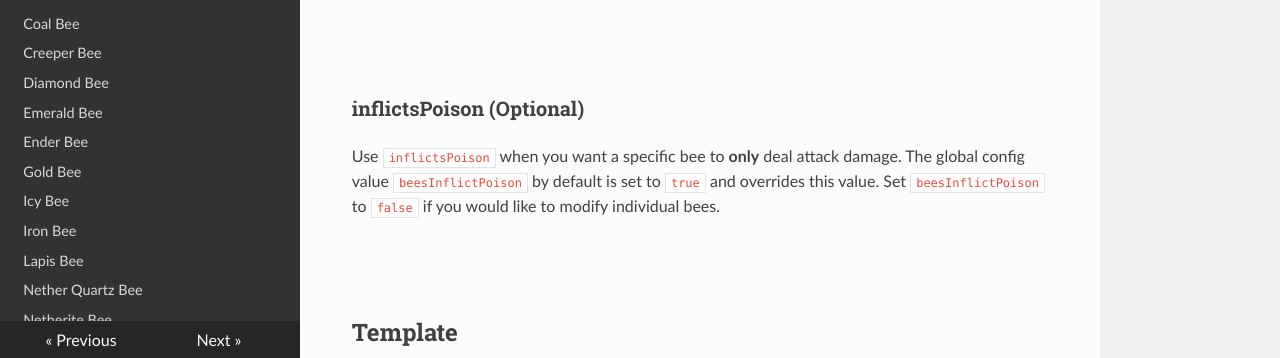
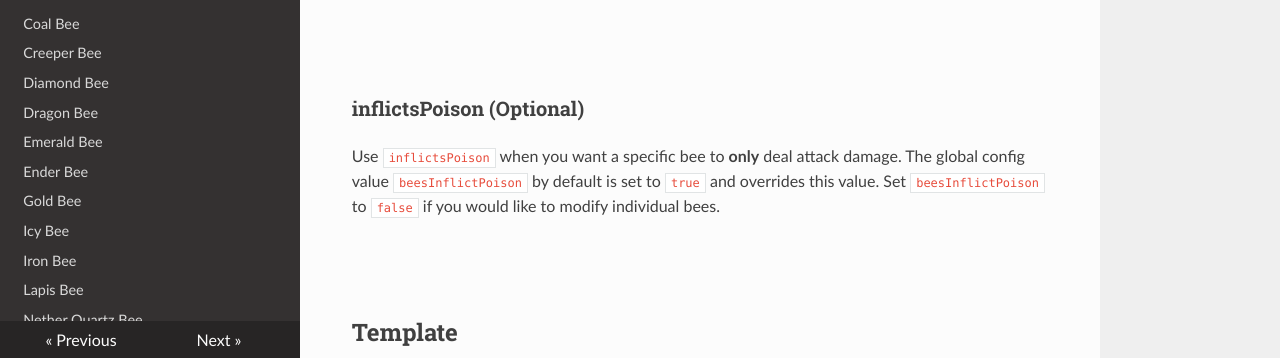
Before and after one commit to Team-Resourceful/ResourcefulBeesDocs, an MkDocs documentation site: the page built from docs/bee_data/combat_data.md, in a window 1280 px wide and 900 px high, scrolled down 386 px. Shown: the part 539-897 px from the top of the window. Built offline with MkDocs 1.6.1, drawn with Linux system fonts in a browser that asks for light colours; nearby versions of some CDN libraries; part of the change alters nothing that is shown.

Commit message:
added dragon to yml

```diff
--- a/mkdocs.yml
+++ b/mkdocs.yml
@@ -26,6 +26,7 @@ nav:
     - Coal Bee : 'default_bees/coal.md'
     - Creeper Bee : 'default_bees/creeper.md'
     - Diamond Bee : 'default_bees/diamond.md'
+    - Dragon Bee : 'default_bees/dragon.md'
     - Emerald Bee : 'default_bees/emerald.md'
     - Ender Bee : 'default_bees/ender.md'
     - Gold Bee : 'default_bees/gold.md'
```
